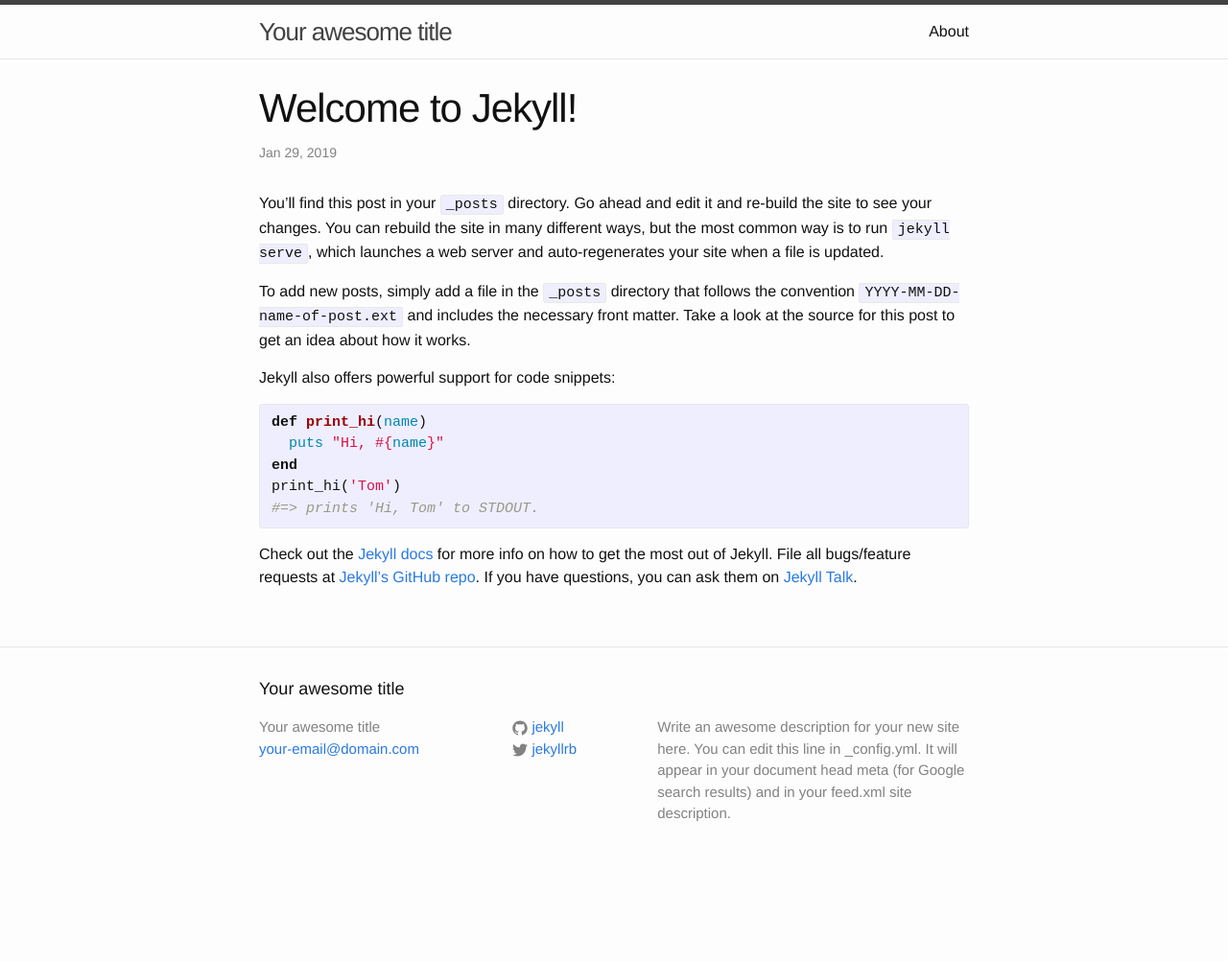
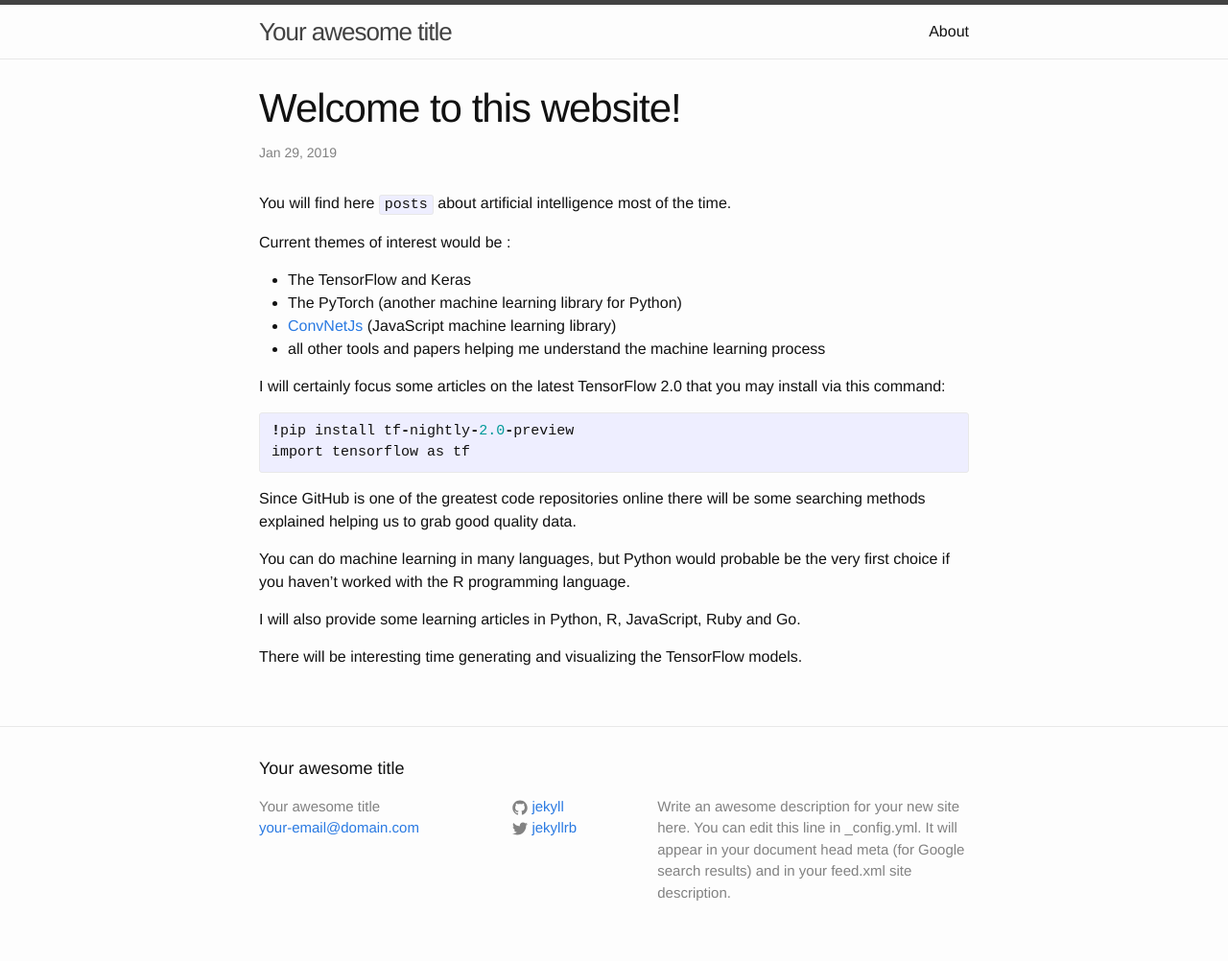
Before and after one commit to dejanbatanjac/dejanbatanjac.github.io, a Jekyll site: the page built from _posts/2019-01-29-welcome-to-jekyll.markdown, in a window 1280 px wide. Shown: the whole page at 96% size. Built offline with Jekyll 4.4.1, drawn with Linux system fonts in a browser that asks for light colours; before the commit the page ends 920 px from its top, so only the background shows below that.

Commit message:
Update 2019-01-29-welcome-to-jekyll.markdown
Intro

```diff
--- a/_posts/2019-01-29-welcome-to-jekyll.markdown
+++ b/_posts/2019-01-29-welcome-to-jekyll.markdown
@@ -1,25 +1,27 @@
 ---
 layout: post
-title:  "Welcome to Jekyll!"
+title:  "Welcome to this website!"
 date:   2019-01-29 10:26:30 +0100
-categories: jekyll update
+categories: hello
 ---
-You’ll find this post in your `_posts` directory. Go ahead and edit it and re-build the site to see your changes. You can rebuild the site in many different ways, but the most common way is to run `jekyll serve`, which launches a web server and auto-regenerates your site when a file is updated.
+You will find here `posts` about artificial intelligence most of the time.
 
-To add new posts, simply add a file in the `_posts` directory that follows the convention `YYYY-MM-DD-name-of-post.ext` and includes the necessary front matter. Take a look at the source for this post to get an idea about how it works.
+Current themes of interest would be :
+* The TensorFlow and Keras
+* The PyTorch (another machine learning library for Python)
+* [ConvNetJs](https://cs.stanford.edu/people/karpathy/convnetjs/) (JavaScript machine learning library)
+* all other tools and papers helping me understand the machine learning process
 
-Jekyll also offers powerful support for code snippets:
-
+I will certainly focus some articles on the latest TensorFlow 2.0 that you may install via this command:
 {% highlight ruby %}
-def print_hi(name)
-  puts "Hi, #{name}"
-end
-print_hi('Tom')
-#=> prints 'Hi, Tom' to STDOUT.
+!pip install tf-nightly-2.0-preview
+import tensorflow as tf
 {% endhighlight %}
 
-Check out the [Jekyll docs][jekyll-docs] for more info on how to get the most out of Jekyll. File all bugs/feature requests at [Jekyll’s GitHub repo][jekyll-gh]. If you have questions, you can ask them on [Jekyll Talk][jekyll-talk].
+Since GitHub is one of the greatest code repositories online there will be some searching methods explained helping us to grab good quality data.
 
-[jekyll-docs]: http://jekyllrb.com/docs/home
-[jekyll-gh]:   https://github.com/jekyll/jekyll
-[jekyll-talk]: https://talk.jekyllrb.com/
+You can do machine learning in many languages, but Python would probable be the very first choice if you haven't worked with the R programming language.
+
+I will also provide some learning articles in Python, R, JavaScript, Ruby and Go.
+
+There will be interesting time generating and visualizing the TensorFlow models.
```
